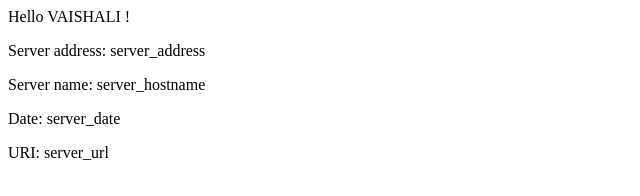
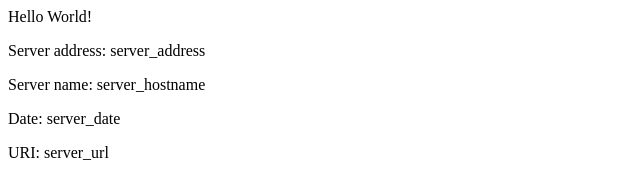
Before and after one commit to vaishalir/eks-example, a plain HTML site: page src/index.html in a window 1280 px wide. Shown: the full height of the page, 0-640 px from the left. Drawn offline with Linux system fonts and the light colour scheme.

Commit message:
Revert "v2 Updating home page"
This reverts commit 5d9d1a999525ca9091a01a31e52d5d1da95f43c0.

```diff
--- a/src/index.html
+++ b/src/index.html
@@ -2,7 +2,7 @@
 <title>Hello World</title>
 </head>
 <div class="info">
-<h>Hello VAISHALI !</h>
+<h>Hello World!</h>
 <p><span>Server&nbsp;address:</span> <span>server_address</span></p>
 <p><span>Server&nbsp;name:</span> <span>server_hostname</span></p>
 <p class="smaller"><span>Date:</span> <span>server_date</span></p>
```
